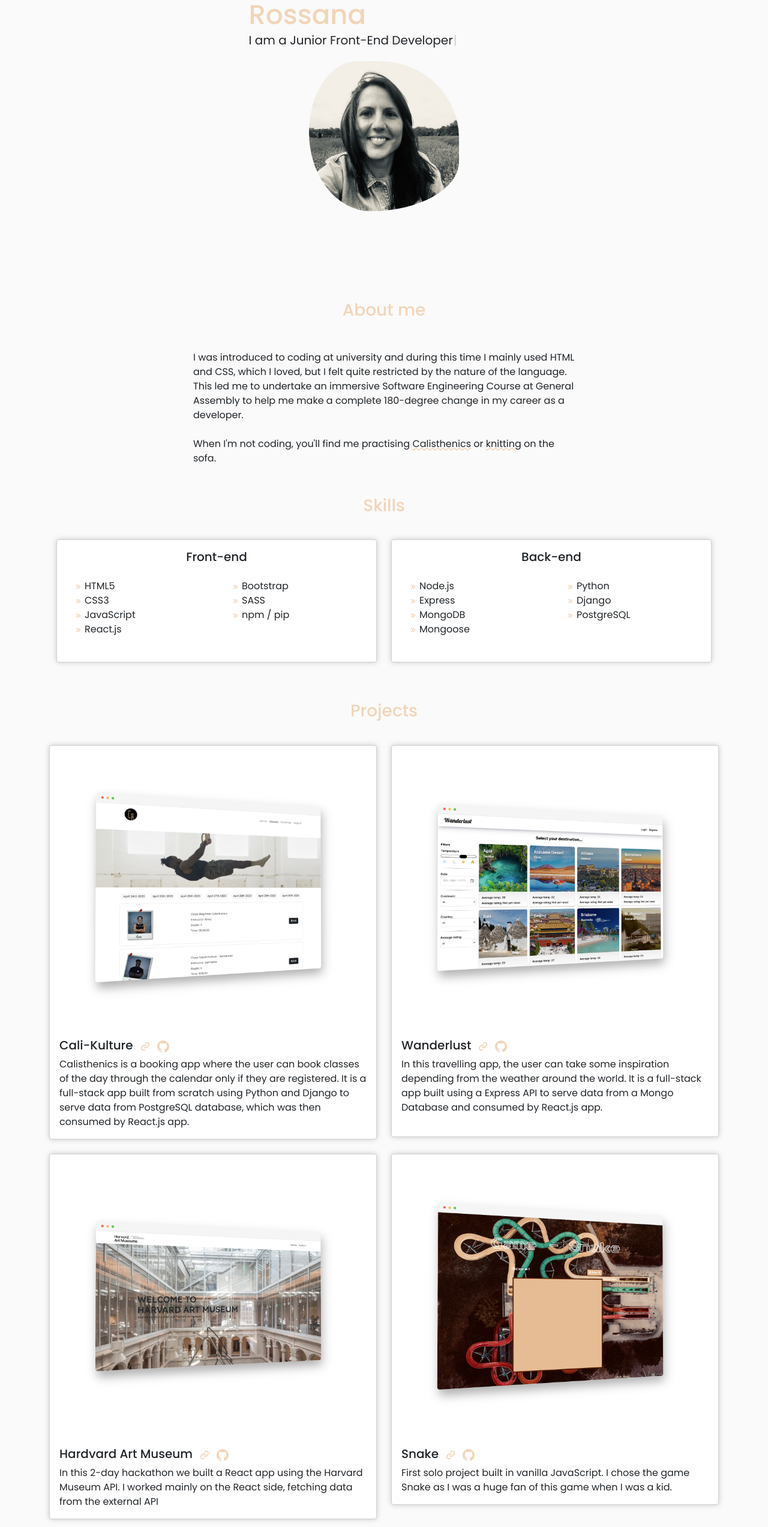
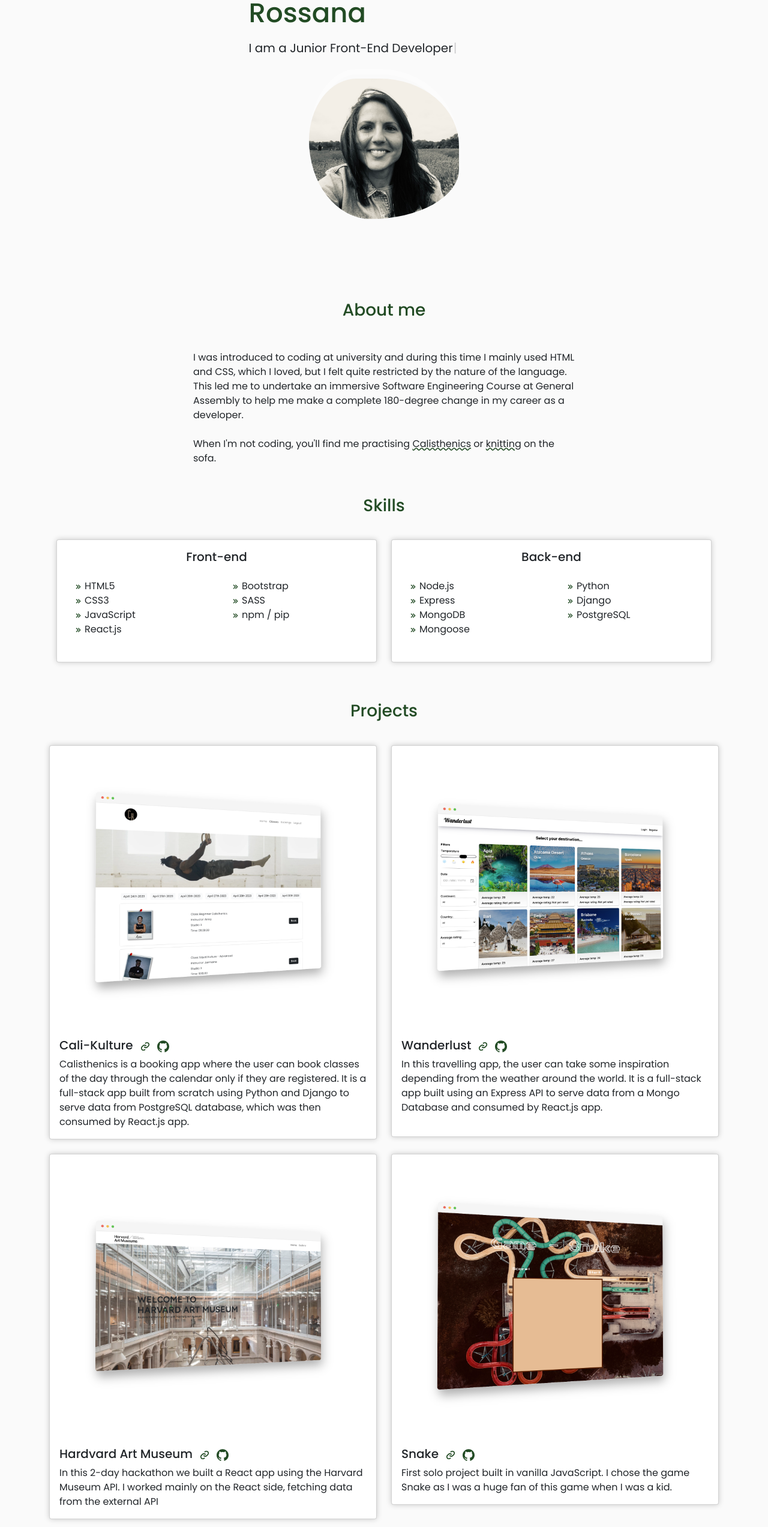
Before and after one commit to rossana87/portfolio, a React (Create React App) app in the folder client/: page / in a window 1280 px wide. Shown: the part 221-2766 px from the top of the page at 60% size. Built offline with nearby package versions, Linux system fonts and the light colour scheme.

Commit message:
color for contrast accessibility

```diff
--- a/client/src/components/contact/Footer.js
+++ b/client/src/components/contact/Footer.js
@@ -8,10 +8,10 @@
     <section id='footer'>
       <Container className="text-center footer-container" style={{ marginTop: '30px' }}>
         <Link className="footer-link" to={'https://www.linkedin.com/in/rossana-ventrella/'} as={Link} target="_blank">
-          <SiLinkedin className='footer-icon' style={{ fontSize: '30px', color: '#f1d5b8', marginRight: '10px' }} />
+          <SiLinkedin className='footer-icon' style={{ fontSize: '30px', color: '#224B24', marginRight: '10px' }} />
         </Link>
         <Link className="footer-link" to={'https://github.com/rossana87'} as={Link} target="_blank">
-          <SiGithub className='footer-icon' style={{ fontSize: '30px', color: '#f1d5b8' }} />
+          <SiGithub className='footer-icon' style={{ fontSize: '30px', color: '#224B24' }} />
         </Link>
         <Card.Text className='footer-copyright' style={{ margin: '20px 20px', fontSize: '12px' }}>
           Copyright © Rossana Ventrella
--- a/client/src/components/projects/Projects.js
+++ b/client/src/components/projects/Projects.js
@@ -26,10 +26,10 @@
               <Card.Body>
                 <Card.Title>Cali-Kulture
                   <Link className="footer-link" to={'https://cali-kulture.herokuapp.com/'} as={Link} target="_blank">
-                    <BiLink style={{ fontSize: '20px', color: '#f1d5b8', marginRight: '10px', marginLeft: '10px' }} />
+                    <BiLink style={{ fontSize: '20px', color: '#224B24', marginRight: '10px', marginLeft: '10px' }} />
                   </Link>
                   <Link className="footer-link" to={'https://github.com/rossana87/Project_4'} as={Link} target="_blank">
-                    <SiGithub style={{ fontSize: '20px', color: '#f1d5b8' }} />
+                    <SiGithub style={{ fontSize: '20px', color: '#224B24' }} />
                   </Link>
                 </Card.Title>
                 <Card.Text>Calisthenics is a booking app where the user can book classes of the day through the calendar only if they are registered.
@@ -45,14 +45,14 @@
               <Card.Body>
                 <Card.Title>Wanderlust
                   <Link className="footer-link" to={'https://project-3-wanderlust.herokuapp.com/'} as={Link} target="_blank">
-                    <BiLink style={{ fontSize: '20px', color: '#f1d5b8', marginRight: '10px', marginLeft: '10px' }} />
+                    <BiLink style={{ fontSize: '20px', color: '#224B24', marginRight: '10px', marginLeft: '10px' }} />
                   </Link>
                   <Link className="footer-link" to={'https://github.com/rossana87/Project_3_Wanderlust'} as={Link} target="_blank">
-                    <SiGithub style={{ fontSize: '20px', color: '#f1d5b8' }} />
+                    <SiGithub style={{ fontSize: '20px', color: '#224B24' }} />
                   </Link>
                 </Card.Title>
                 <Card.Text className='wanderlust'>In this travelling app, the user can take some inspiration depending from the weather around the world.
-                  It is a full-stack app built using a Express API to serve data from a Mongo Database and consumed by React.js app.
+                  It is a full-stack app built using an Express API to serve data from a Mongo Database and consumed by React.js app.
                 </Card.Text>
               </Card.Body>
             </Card>
@@ -66,10 +66,10 @@
               <Card.Body>
                 <Card.Title>Hardvard Art Museum
                   <Link className="footer-link" to={'https://rosie-harvard-api.netlify.app/'} as={Link} target="_blank">
-                    <BiLink style={{ fontSize: '20px', color: '#f1d5b8', marginRight: '10px', marginLeft: '10px' }} />
+                    <BiLink style={{ fontSize: '20px', color: '#224B24', marginRight: '10px', marginLeft: '10px' }} />
                   </Link>
                   <Link className="footer-link" to={'https://github.com/rossana87/Project_2'} as={Link} target="_blank">
-                    <SiGithub style={{ fontSize: '20px', color: '#f1d5b8' }} />
+                    <SiGithub style={{ fontSize: '20px', color: '#224B24' }} />
                   </Link>
                 </Card.Title>
                 <Card.Text>In this 2-day hackathon we built a React app using the Harvard Museum API. I worked mainly on the React side, fetching data from the external API </Card.Text>
@@ -83,10 +83,10 @@
               <Card.Body>
                 <Card.Title>Snake
                   <Link className="footer-link" to={'https://rossana87.github.io/Project_1/'} as={Link} target="_blank">
-                    <BiLink className='footer-icon' style={{ fontSize: '20px', color: '#f1d5b8', marginRight: '10px', marginLeft: '10px' }} />
+                    <BiLink className='footer-icon' style={{ fontSize: '20px', color: '#224B24', marginRight: '10px', marginLeft: '10px' }} />
                   </Link>
                   <Link className="footer-link" to={'https://github.com/rossana87/Project_1'} as={Link} target="_blank">
-                    <SiGithub className='footer-icon' style={{ fontSize: '20px', color: '#f1d5b8' }} />
+                    <SiGithub className='footer-icon' style={{ fontSize: '20px', color: '#224B24' }} />
                   </Link>
                 </Card.Title>
                 <Card.Text> First solo project built in vanilla JavaScript. I chose the game Snake as I was a huge fan of this game when I was a kid.
--- a/client/src/styles/components/about.scss
+++ b/client/src/styles/components/about.scss
@@ -8,7 +8,7 @@
     display: flex;
     justify-content: center;
     margin-top: 20px;
-    color: #f1d5b8;
+    color: #224B24;
     text-shadow: 0 0 10px 0 rgba(0, 0, 0, 0.2);
   }
 
@@ -28,6 +28,6 @@
   }
 
   .about-hobby {
-    text-decoration: underline wavy #f1d5b8;
+    text-decoration: underline wavy #224B24;
   }
 }
--- a/client/src/styles/components/contact.scss
+++ b/client/src/styles/components/contact.scss
@@ -8,7 +8,7 @@
     display: flex;
     justify-content: center;
     margin: 20px 20px;
-    color: #f1d5b8;
+    color: #224B24;
   }
 
   .contact-description {
@@ -20,8 +20,8 @@
   }
 
   .contact-email {
-    color: #f1d5b8;
-    border: 2px solid #f1d5b8;
+    color: #224B24;
+    border: 2px solid #224B24;
     box-shadow: 0 0 6px 0 rgba(0, 0, 0, 0.2);
     border-radius: 4px;
     padding: 10px 10px;
--- a/client/src/styles/components/footer.scss
+++ b/client/src/styles/components/footer.scss
@@ -17,7 +17,7 @@
     }
 
     SiLinkedin {
-      color: #f1d5b8 !important;
+      color: #224B24 !important;
       padding-right: 10px !important;
       font-size: 2.5rem !important;
     }
--- a/client/src/styles/components/home.scss
+++ b/client/src/styles/components/home.scss
@@ -2,19 +2,20 @@
   height: 80vh;
   display: flex;
   flex-direction: column;
-  // margin-top: 30px;
   align-items: center;
   justify-content: center;
   font-family: 'Poppins', sans-serif;
 
   .home_hello {
-    font-size: 25px;
+    font-size: 20px;
     font-weight: 400;
+    padding-bottom: 16px;
   }
 
   .home_name {
     font-size: 45px;
-    color: #f1d5b8;
+    color: #224B24;
+    padding-bottom: 16px;
   }
 
   .home_card_body {
@@ -30,7 +31,7 @@
     background-position: center;
     background-size: cover;
     display: block;
-    margin-top: 15px;
+    padding-top: 16px;
     margin: 0 auto;
     box-shadow: inset 0 0 0 9px rgb(255 255 255 / 30%);
     order: 1;
--- a/client/src/styles/components/navbar.scss
+++ b/client/src/styles/components/navbar.scss
@@ -8,7 +8,7 @@
 }
 
 .navbar :hover {
-  color: #f1d5b8;
+  color: #224B24;
   transform: scale(1);
   text-shadow: none;
 }
--- a/client/src/styles/components/projects.scss
+++ b/client/src/styles/components/projects.scss
@@ -7,7 +7,7 @@
     justify-content: center;
     margin-top: 40px;
     margin-bottom: 40px;
-    color: #f1d5b8;
+    color: #224B24;
   }
 
   .projects-card {
--- a/client/src/styles/components/skills.scss
+++ b/client/src/styles/components/skills.scss
@@ -7,7 +7,7 @@
     display: flex;
     justify-content: center;
     margin-bottom: 40px;
-    color: #f1d5b8;
+    color: #224B24;
   }
 
   .skills-title {
@@ -27,7 +27,7 @@
   }
 
   .skills-icon {
-    color: #f1d5b8;
+    color: #224B24;
     width: 20px;
   }
 
```
Also changed, not shown: 2 other files (tests, documents, lock files or other folders).
